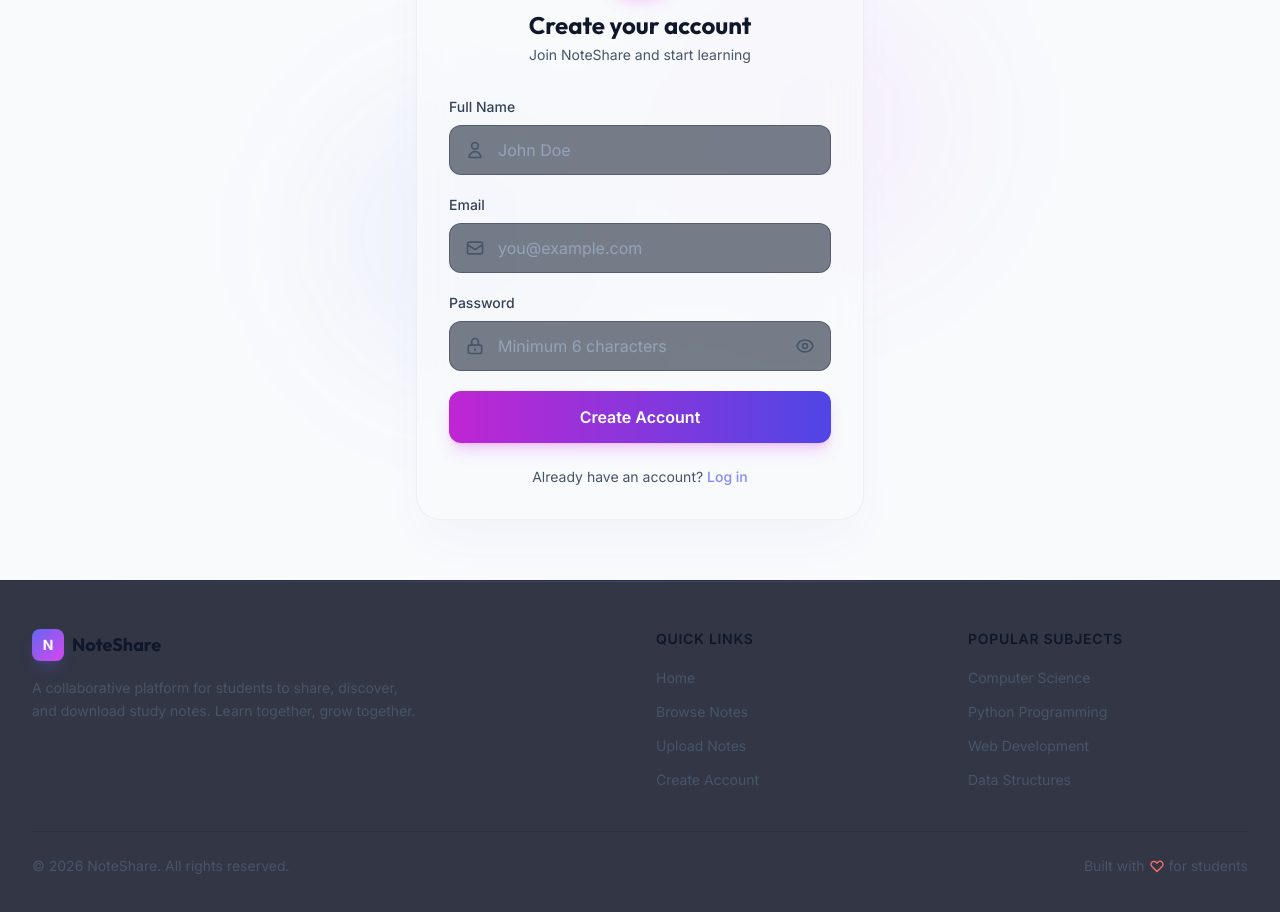
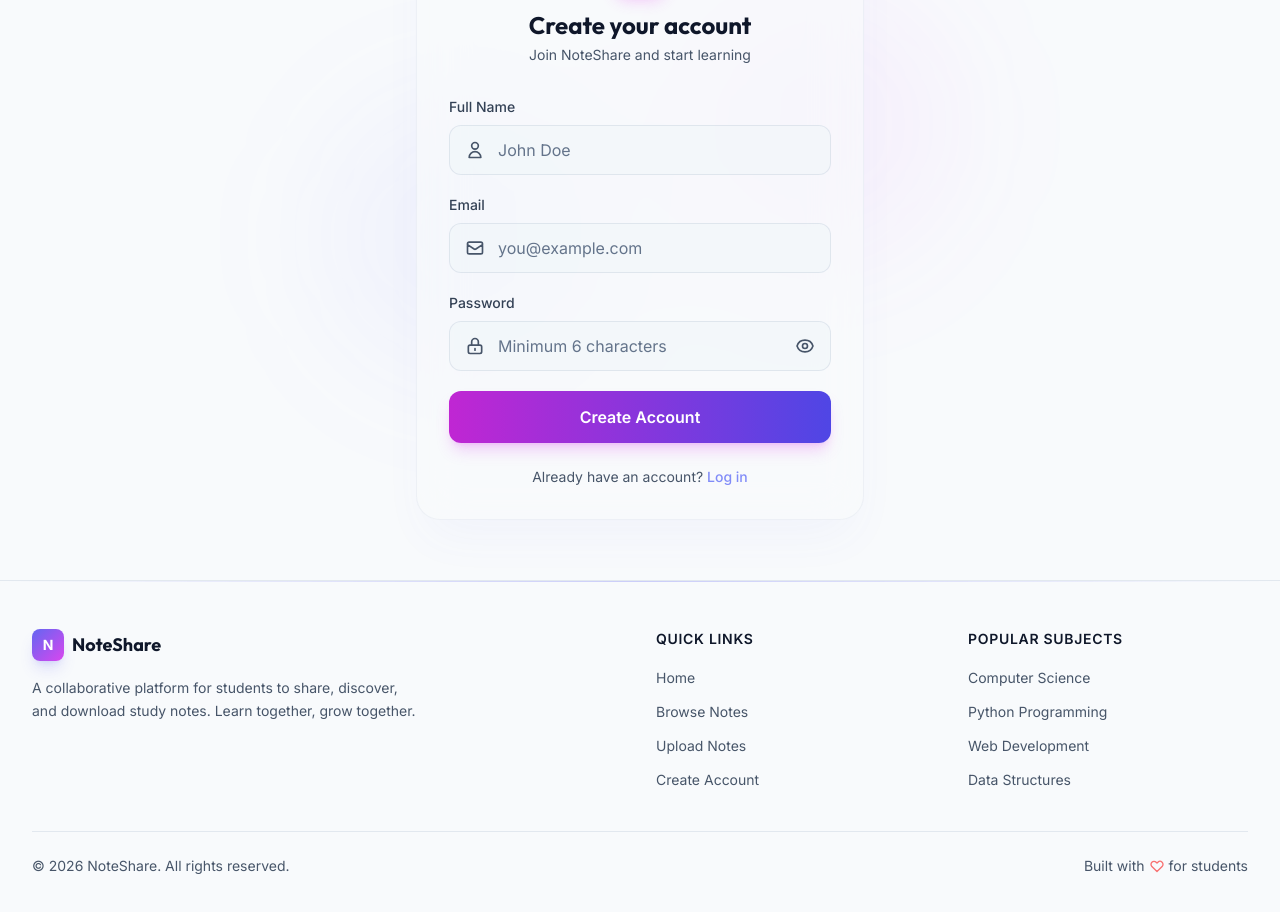
Before and after one commit to ashishjha1304/NoteShare, a Next.js app in the folder frontend/: page /signup in a window 1280 px wide. Shown: the part 220-1132 px from the top of the page. Built offline with nearby package versions, Linux system fonts and the light colour scheme; no server answers.

Commit message:
Fixed specific component backgrounds for light mode

```diff
--- a/frontend/components/Footer.js
+++ b/frontend/components/Footer.js
@@ -3,7 +3,7 @@ import { HiOutlineHeart } from "react-icons/hi";
 
 export default function Footer() {
     return (
-        <footer className="relative mt-auto border-t border-surface-800/50 bg-surface-950/80 backdrop-blur-sm">
+        <footer className="relative mt-auto border-t border-surface-300/50 dark:border-surface-800/50 bg-surface-50/80 dark:bg-surface-950/80 backdrop-blur-sm">
             {/* Gradient top line */}
             <div className="absolute top-0 left-0 right-0 h-px bg-gradient-to-r from-transparent via-primary-500/30 to-transparent" />
 
@@ -46,7 +46,7 @@ export default function Footer() {
                 </div>
 
                 {/* Bottom */}
-                <div className="mt-10 pt-6 border-t border-surface-800/50 flex flex-col sm:flex-row items-center justify-between gap-4">
+                <div className="mt-10 pt-6 border-t border-surface-300/50 dark:border-surface-800/50 flex flex-col sm:flex-row items-center justify-between gap-4">
                     <p className="text-surface-600 dark:text-surface-400 dark:text-surface-500 text-sm">
                         © {new Date().getFullYear()} NoteShare. All rights reserved.
                     </p>
--- a/frontend/pages/index.js
+++ b/frontend/pages/index.js
@@ -124,7 +124,7 @@ export default function Home() {
                         Search Results ({searchResults.length})
                     </h2>
                     {searchResults.length === 0 ? (
-                        <div className="text-center py-12 bg-surface-900/50 rounded-2xl border border-surface-800/50">
+                        <div className="text-center py-12 bg-surface-100/50 dark:bg-surface-900/50 rounded-2xl border border-surface-300/50 dark:border-surface-800/50">
                             <p className="text-surface-600 dark:text-surface-400">No notes found. Try a different search term.</p>
                         </div>
                     ) : (
@@ -154,7 +154,7 @@ export default function Home() {
                         return (
                             <Link key={subject.id} href={`/notes/${encodeURIComponent(subject.name)}`}>
                                 <div
-                                    className="group relative overflow-hidden rounded-2xl p-6 bg-surface-900/60 border border-surface-800/50 hover:border-primary-500/30 transition-all duration-300 hover:shadow-xl hover:shadow-primary-500/5 cursor-pointer animate-fade-in"
+                                    className="group relative overflow-hidden rounded-2xl p-6 bg-surface-100/60 dark:bg-surface-900/60 border border-surface-300/50 dark:border-surface-800/50 hover:border-primary-500/30 transition-all duration-300 hover:shadow-xl hover:shadow-primary-500/5 cursor-pointer animate-fade-in"
                                     style={{ animationDelay: `${i * 100}ms`, animationFillMode: "both" }}
                                 >
                                     <div className={`absolute top-0 right-0 w-32 h-32 bg-gradient-to-bl ${meta.gradient} opacity-5 group-hover:opacity-10 rounded-bl-full transition-opacity`} />
@@ -242,7 +242,7 @@ export default function Home() {
                         </Link>
                         <Link
                             href="/notes"
-                            className="px-8 py-3.5 bg-surface-800/60 hover:bg-surface-700/80 text-surface-900 dark:text-white font-medium rounded-xl border border-surface-700/50 hover:border-surface-300 dark:hover:border-surface-600 transition-all"
+                            className="px-8 py-3.5 bg-surface-200/60 dark:bg-surface-800/60 hover:bg-surface-300/60 dark:hover:bg-surface-700/80 text-surface-900 dark:text-white font-medium rounded-xl border border-surface-300/50 dark:border-surface-700/50 hover:border-surface-400/50 dark:hover:border-surface-600 transition-all"
                         >
                             Browse Notes
                         </Link>
--- a/frontend/pages/login.js
+++ b/frontend/pages/login.js
@@ -67,7 +67,7 @@ export default function Login() {
                                         onChange={(e) => setEmail(e.target.value)}
                                         placeholder="you@example.com"
                                         required
-                                        className="w-full pl-12 pr-4 py-3 bg-surface-800/60 border border-surface-700/50 rounded-xl text-surface-900 dark:text-white placeholder-surface-400 dark:placeholder-surface-500 focus:outline-none focus:border-primary-500/50 focus:ring-2 focus:ring-primary-500/20 transition-all"
+                                        className="w-full pl-12 pr-4 py-3 bg-surface-100/60 dark:bg-surface-800/60 border border-surface-300/50 dark:border-surface-700/50 rounded-xl text-surface-900 dark:text-white placeholder-surface-500 dark:placeholder-surface-500 focus:outline-none focus:border-primary-500/50 focus:ring-2 focus:ring-primary-500/20 transition-all"
                                     />
                                 </div>
                             </div>
@@ -82,7 +82,7 @@ export default function Login() {
                                         onChange={(e) => setPassword(e.target.value)}
                                         placeholder="••••••••"
                                         required
-                                        className="w-full pl-12 pr-12 py-3 bg-surface-800/60 border border-surface-700/50 rounded-xl text-surface-900 dark:text-white placeholder-surface-400 dark:placeholder-surface-500 focus:outline-none focus:border-primary-500/50 focus:ring-2 focus:ring-primary-500/20 transition-all"
+                                        className="w-full pl-12 pr-12 py-3 bg-surface-100/60 dark:bg-surface-800/60 border border-surface-300/50 dark:border-surface-700/50 rounded-xl text-surface-900 dark:text-white placeholder-surface-500 dark:placeholder-surface-500 focus:outline-none focus:border-primary-500/50 focus:ring-2 focus:ring-primary-500/20 transition-all"
                                     />
                                     <button
                                         type="button"
--- a/frontend/pages/signup.js
+++ b/frontend/pages/signup.js
@@ -73,7 +73,7 @@ export default function Signup() {
                                         onChange={(e) => setName(e.target.value)}
                                         placeholder="John Doe"
                                         required
-                                        className="w-full pl-12 pr-4 py-3 bg-surface-800/60 border border-surface-700/50 rounded-xl text-surface-900 dark:text-white placeholder-surface-400 dark:placeholder-surface-500 focus:outline-none focus:border-primary-500/50 focus:ring-2 focus:ring-primary-500/20 transition-all"
+                                        className="w-full pl-12 pr-4 py-3 bg-surface-100/60 dark:bg-surface-800/60 border border-surface-300/50 dark:border-surface-700/50 rounded-xl text-surface-900 dark:text-white placeholder-surface-500 dark:placeholder-surface-500 focus:outline-none focus:border-primary-500/50 focus:ring-2 focus:ring-primary-500/20 transition-all"
                                     />
                                 </div>
                             </div>
@@ -88,7 +88,7 @@ export default function Signup() {
                                         onChange={(e) => setEmail(e.target.value)}
                                         placeholder="you@example.com"
                                         required
-                                        className="w-full pl-12 pr-4 py-3 bg-surface-800/60 border border-surface-700/50 rounded-xl text-surface-900 dark:text-white placeholder-surface-400 dark:placeholder-surface-500 focus:outline-none focus:border-primary-500/50 focus:ring-2 focus:ring-primary-500/20 transition-all"
+                                        className="w-full pl-12 pr-4 py-3 bg-surface-100/60 dark:bg-surface-800/60 border border-surface-300/50 dark:border-surface-700/50 rounded-xl text-surface-900 dark:text-white placeholder-surface-500 dark:placeholder-surface-500 focus:outline-none focus:border-primary-500/50 focus:ring-2 focus:ring-primary-500/20 transition-all"
                                     />
                                 </div>
                             </div>
@@ -103,7 +103,7 @@ export default function Signup() {
                                         onChange={(e) => setPassword(e.target.value)}
                                         placeholder="Minimum 6 characters"
                                         required
-                                        className="w-full pl-12 pr-12 py-3 bg-surface-800/60 border border-surface-700/50 rounded-xl text-surface-900 dark:text-white placeholder-surface-400 dark:placeholder-surface-500 focus:outline-none focus:border-primary-500/50 focus:ring-2 focus:ring-primary-500/20 transition-all"
+                                        className="w-full pl-12 pr-12 py-3 bg-surface-100/60 dark:bg-surface-800/60 border border-surface-300/50 dark:border-surface-700/50 rounded-xl text-surface-900 dark:text-white placeholder-surface-500 dark:placeholder-surface-500 focus:outline-none focus:border-primary-500/50 focus:ring-2 focus:ring-primary-500/20 transition-all"
                                     />
                                     <button
                                         type="button"
```
